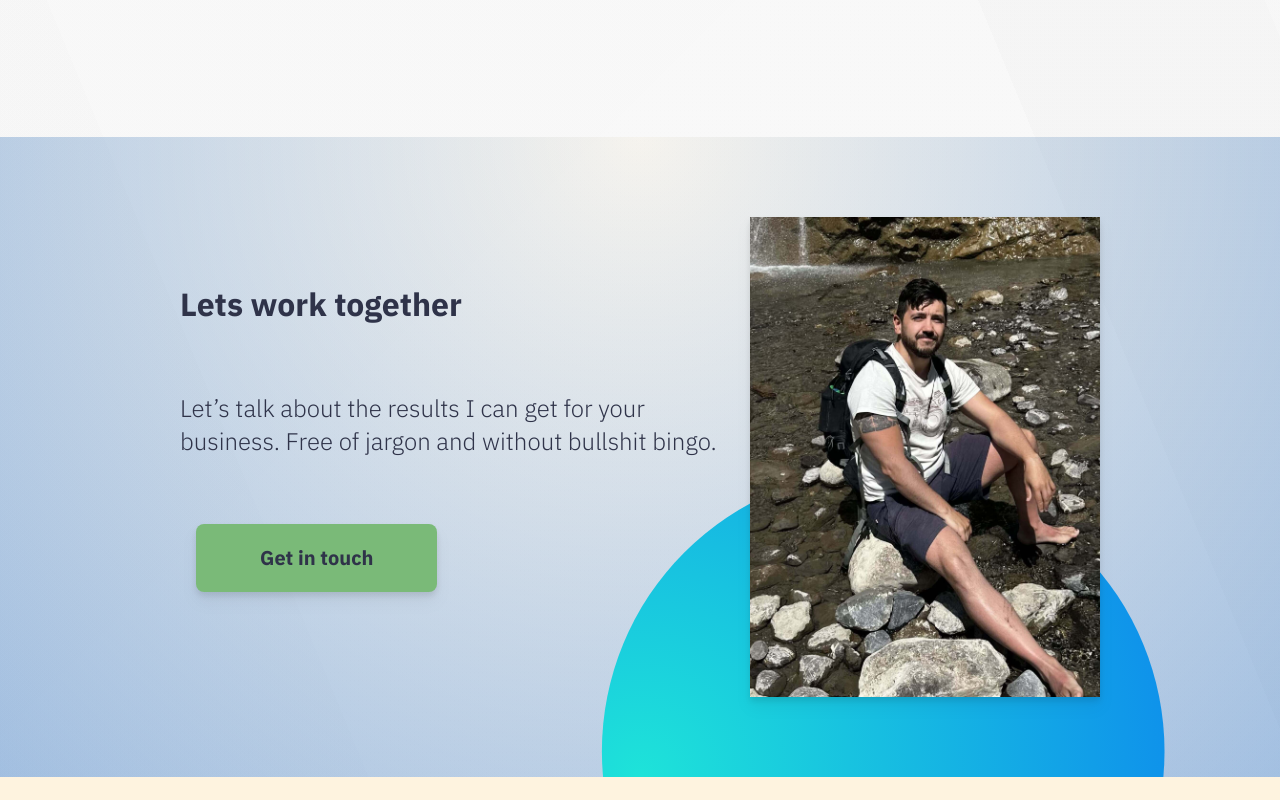
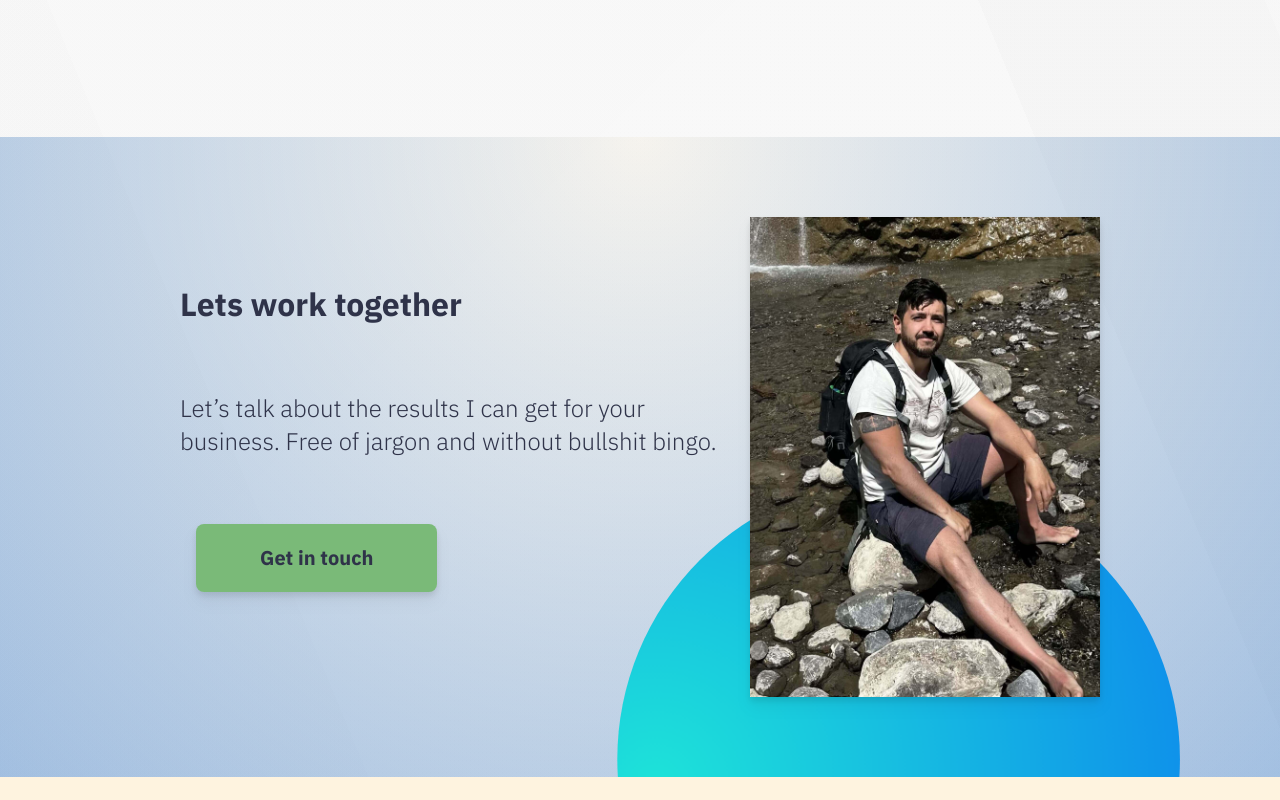
Before and after one commit to lordrichard6/portfolio24, a React (Vite) app: page /about in a window 1280 px wide. Shown: the part 4460-5260 px from the top of the page. Built offline with nearby package versions, Linux system fonts and the light colour scheme.

Commit message:
fix:animation fix

```diff
--- a/src/_root/pages/About.jsx
+++ b/src/_root/pages/About.jsx
@@ -435,7 +435,7 @@ const About = () => {
         <div className="flex-centered section-width-default w-screen">
           <motion.div
             className="clipped-bg"
-            hover={{ y:10, x:20 }}
+            animate={{ y:10, x:20 }}
             transition={{
               type: 'tween',
               duration: 2,
```
